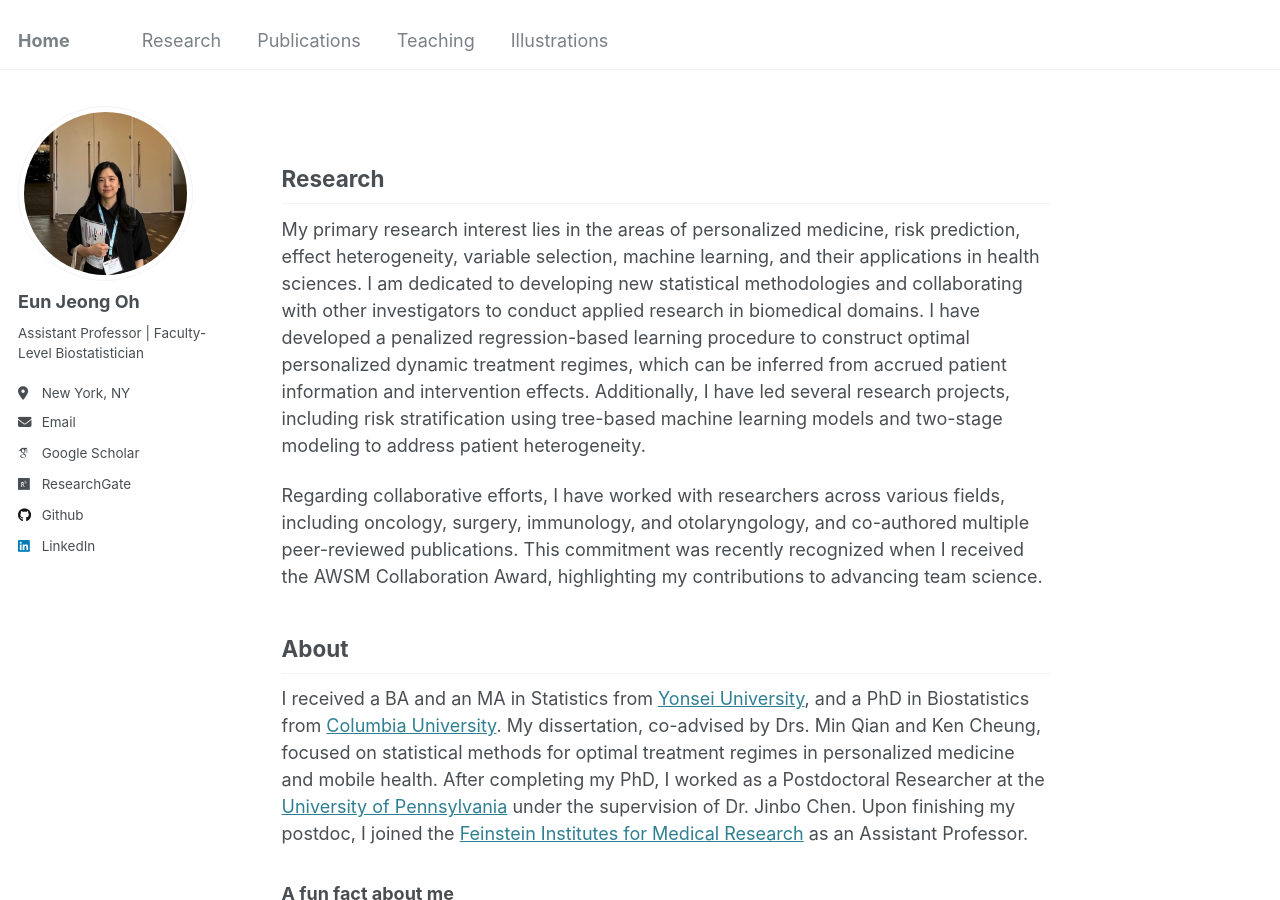
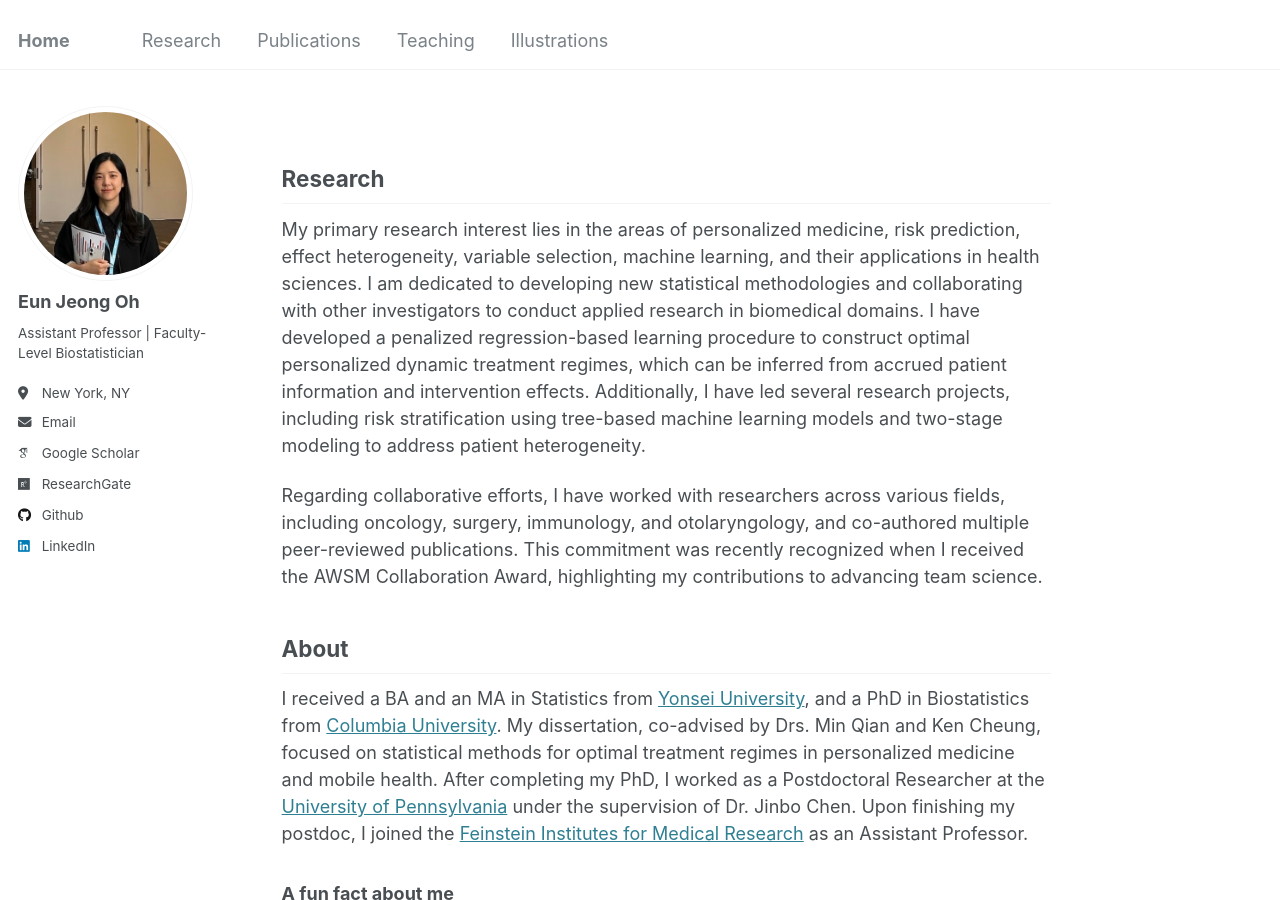
Before and after one commit to oheunj/oheunj.github.io, a Jekyll site: the page built from _pages/about.md, in a window 1280 px wide and 900 px high. Built offline with Jekyll 4.4.1, drawn with Linux system fonts in a browser that asks for light colours; some web fonts are replaced.

Commit message:
Update _config.yml

```diff
--- a/_config.yml
+++ b/_config.yml
@@ -21,7 +21,7 @@ repository               : # "academicpages/academicpages.github.io"
 #               Additional customization can be done by editing /_includes/author-profile.html
 author:
   # Biographic information
-  avatar           : "image3.jpg"
+  avatar           : "image4.jpg"
   name             : "Eun Jeong Oh"
   pronouns         : # example: "she/her"
   bio              : "Assistant Professor | Faculty-Level Biostatistician"
```
